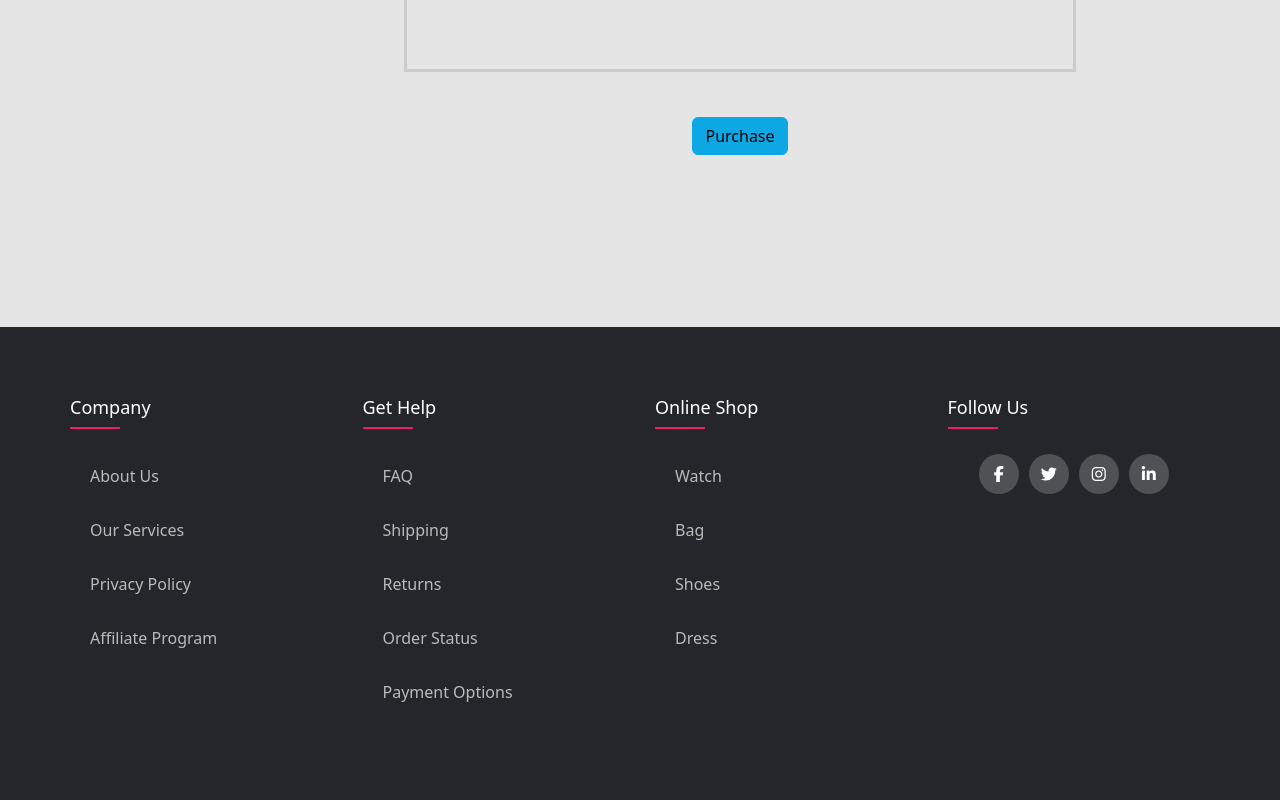
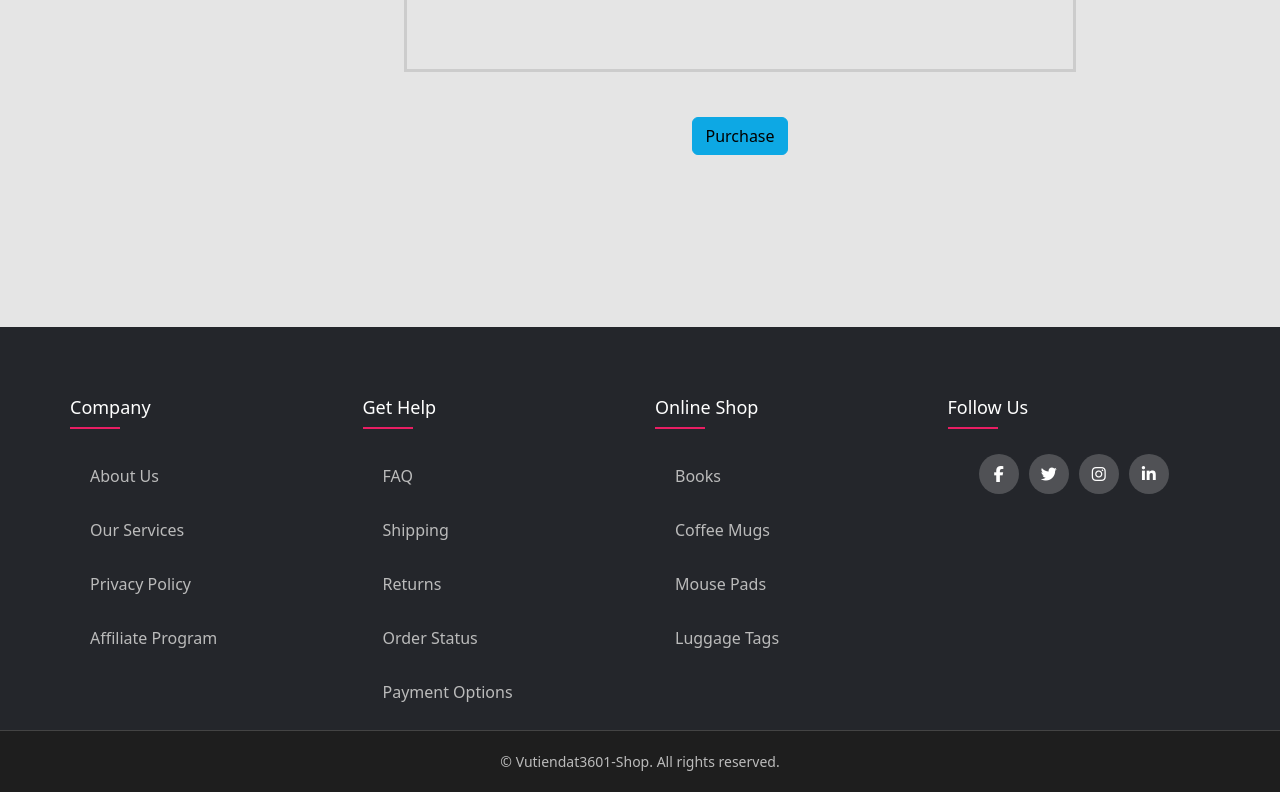
Before and after one commit to vutiendat3601/vutiendat3601-shop, an Angular app in the folder frontend/: page /checkout in a window 1280 px wide. Shown: the part 2077-2877 px from the top of the page. Built offline with nearby package versions, Linux system fonts and the light colour scheme; no server answers.

Commit message:
fix: add copyrighht and rename categories

```diff
--- a/frontend/src/app/app.component.css
+++ b/frontend/src/app/app.component.css
@@ -15,7 +15,7 @@ ul {
 
 .footer {
     background-color: #24262b;
-    padding: 70px 0;
+    padding-top: 70px;
     position: relative;
 }
 
@@ -87,3 +87,29 @@ ul {
     color: #24262b;
     background-color: #fff;
 }
+
+.copyright {
+    background-color: #1e1e1e;
+    padding: 20px 0;
+    text-align: center;
+    color: #bbb;
+    font-size: 14px;
+    border-top: 1px solid #444;
+}
+
+.copyright p {
+    margin: 0;
+}
+
+.copyright {
+    background-color: #1e1e1e;
+    padding: 20px 0;
+    text-align: center;
+    color: #bbb;
+    font-size: 14px;
+    border-top: 1px solid #444;
+}
+
+.copyright p {
+    margin: 0;
+}
--- a/frontend/src/app/app.component.html
+++ b/frontend/src/app/app.component.html
@@ -38,6 +38,7 @@
 <footer class="footer">
   <div class="container">
     <div class="row">
+      <!-- Company Column -->
       <div class="footer-col">
         <h4>company</h4>
         <ul>
@@ -47,6 +48,8 @@
           <li><a href="#">affiliate program</a></li>
         </ul>
       </div>
+
+      <!-- Get Help Column -->
       <div class="footer-col">
         <h4>get help</h4>
         <ul>
@@ -57,15 +60,19 @@
           <li><a href="#">payment options</a></li>
         </ul>
       </div>
+
+      <!-- Online Shop Column -->
       <div class="footer-col">
         <h4>online shop</h4>
         <ul>
-          <li><a href="#">watch</a></li>
-          <li><a href="#">bag</a></li>
-          <li><a href="#">shoes</a></li>
-          <li><a href="#">dress</a></li>
+          <li><a href="#">books</a></li>
+          <li><a href="#">coffee mugs</a></li>
+          <li><a href="#">mouse pads</a></li>
+          <li><a href="#">luggage tags</a></li>
         </ul>
       </div>
+
+      <!-- Follow Us Column -->
       <div class="footer-col">
         <h4>follow us</h4>
         <div class="social-links">
@@ -77,4 +84,9 @@
       </div>
     </div>
   </div>
+
+  <!-- Copyright Section -->
+  <div class="copyright">
+    <p>&copy; Vutiendat3601-Shop. All rights reserved.</p>
+  </div>
 </footer>
```
